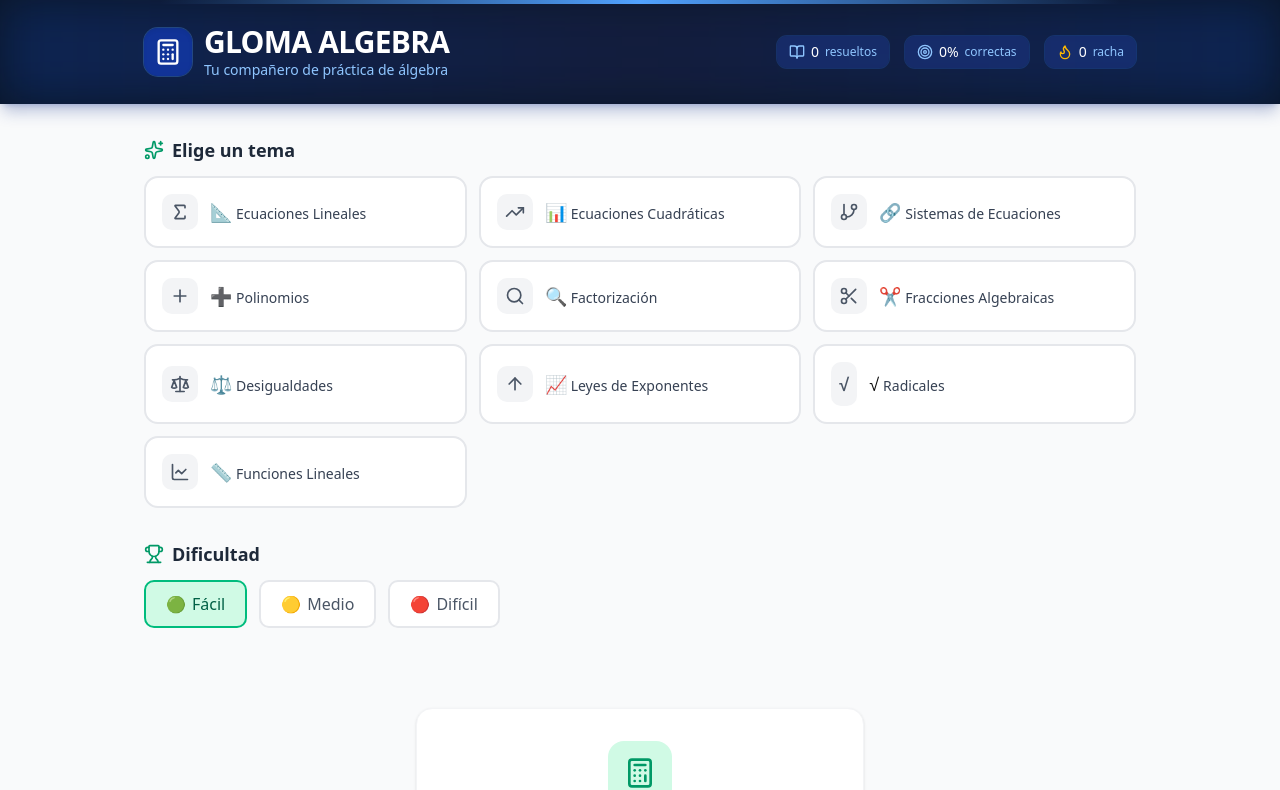
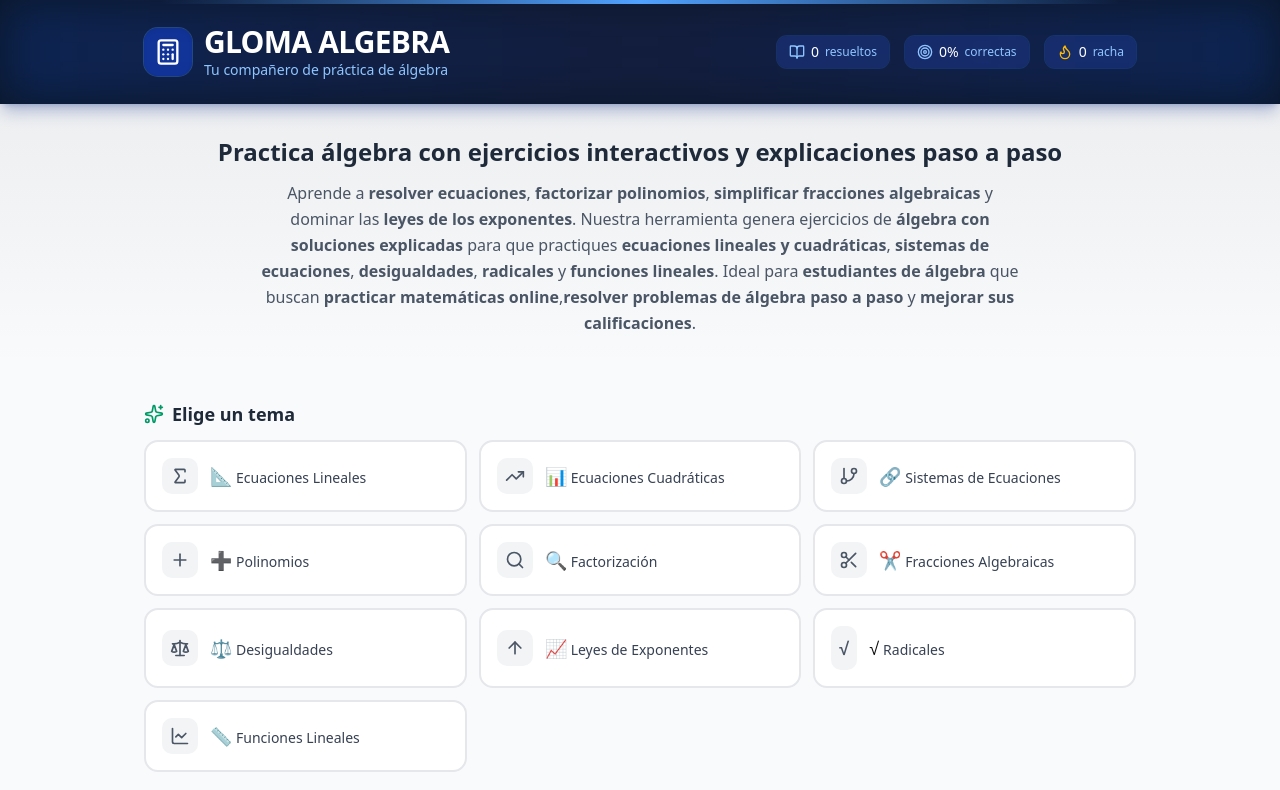
Before and after one commit to antonioava1961/gloma-algebra, a Next.js app: page / in a window 1280 px wide. Shown: the top 790 px of the page. Built offline with nearby package versions, Linux system fonts and the light colour scheme.

Commit message:
0c78fab2-713a-4cf1-a93d-c56abea28c02

```diff
--- a/src/app/page.tsx
+++ b/src/app/page.tsx
@@ -286,6 +286,24 @@ export default function Home() {
           </div>
         </div>
       </header>
+
+      {/* ─── SEO / Intro text ────────────────────────────────────── */}
+      <section className="bg-gradient-to-b from-[#0a1628]/5 to-transparent">
+        <div className="max-w-4xl mx-auto px-4 py-6 sm:py-8 text-center">
+          <h2 className="text-xl sm:text-2xl font-bold text-gray-800 mb-3">
+            Practica álgebra con ejercicios interactivos y explicaciones paso a paso
+          </h2>
+          <p className="text-gray-600 text-sm sm:text-base leading-relaxed max-w-3xl mx-auto">
+            Aprende a <strong>resolver ecuaciones</strong>, <strong>factorizar polinomios</strong>,
+            <strong> simplificar fracciones algebraicas</strong> y dominar las <strong>leyes de los exponentes</strong>.
+            Nuestra herramienta genera ejercicios de <strong>álgebra con soluciones explicadas</strong> para que practiques
+            <strong> ecuaciones lineales y cuadráticas</strong>, <strong>sistemas de ecuaciones</strong>,
+            <strong> desigualdades</strong>, <strong>radicales</strong> y <strong>funciones lineales</strong>.
+            Ideal para <strong>estudiantes de álgebra</strong> que buscan <strong>practicar matemáticas online</strong>,
+            <strong>resolver problemas de álgebra paso a paso</strong> y <strong>mejorar sus calificaciones</strong>.
+          </p>
+        </div>
+      </section>
 
       {/* ─── Main content ───────────────────────────────────────── */}
       <main className="flex-1 max-w-5xl w-full mx-auto px-4 py-6 sm:py-8 space-y-6 sm:space-y-8">
```
